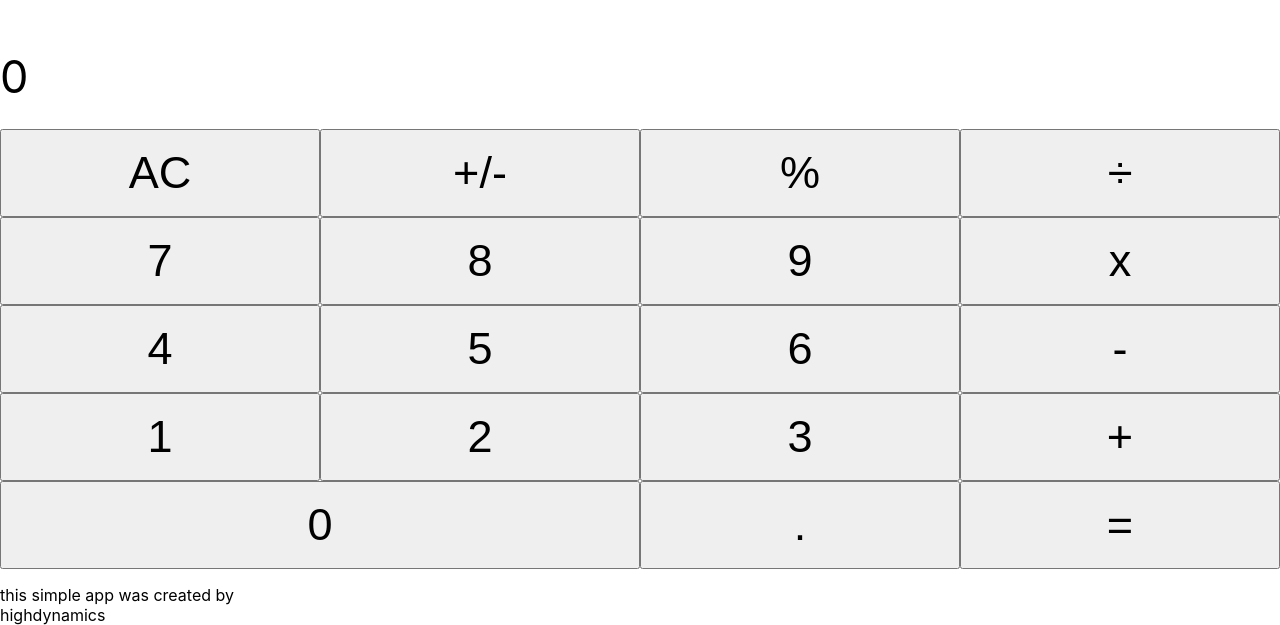
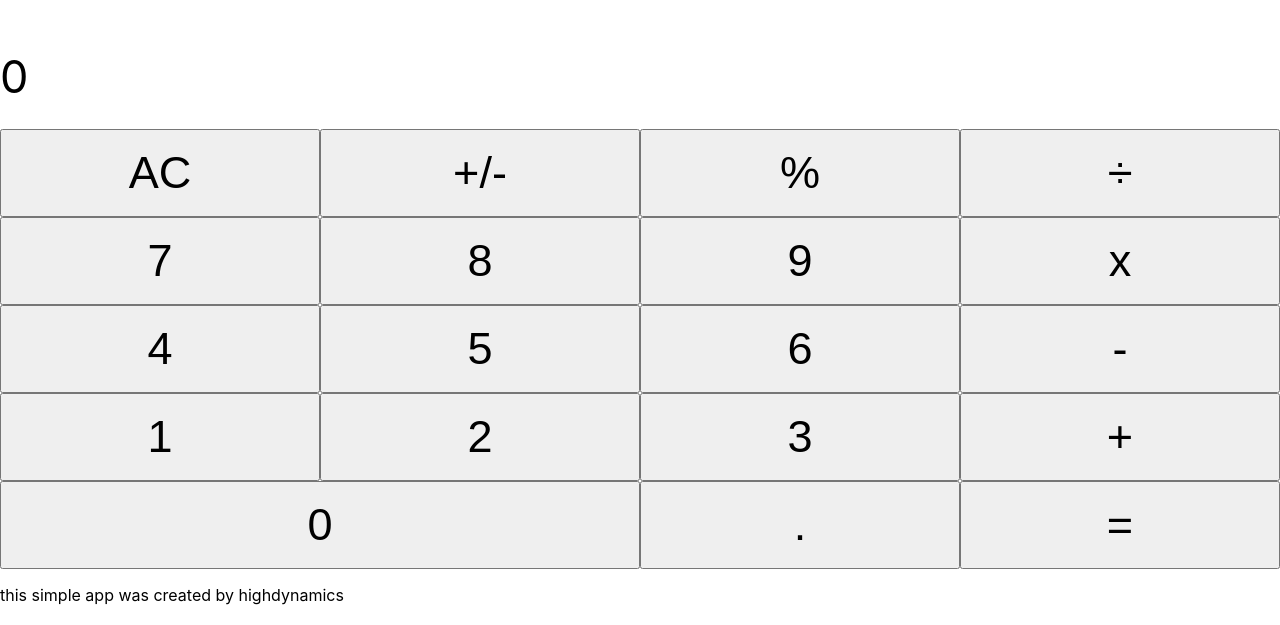
Before and after one commit to HighDynamics/calculator, a React (Create React App) app: page / in a window 1280 px wide. Shown: the part 191-816 px from the top of the page. Built offline with nearby package versions, Linux system fonts and the light colour scheme.

Commit message:
add footer grid css

```diff
--- a/src/App.css
+++ b/src/App.css
@@ -94,3 +94,6 @@
 .numbers{
   font-size: calc(30px + (50 - 30) * ((100vw - 300px) / (1600 - 300)));
 }
+#footer{
+  grid-area: footer;
+}
--- a/src/App.js
+++ b/src/App.js
@@ -205,7 +205,7 @@ function App(){
           <Numbers setInput={setInput} input={input}/>
           <Operators setInput={setInput} input={input}/>
           <Utilities setInput={setInput} input={input}/>
-          <p>this simple app was created by highdynamics</p>
+          <p id='footer'>this simple app was created by highdynamics</p>
         </div>
     </>
   );
```
